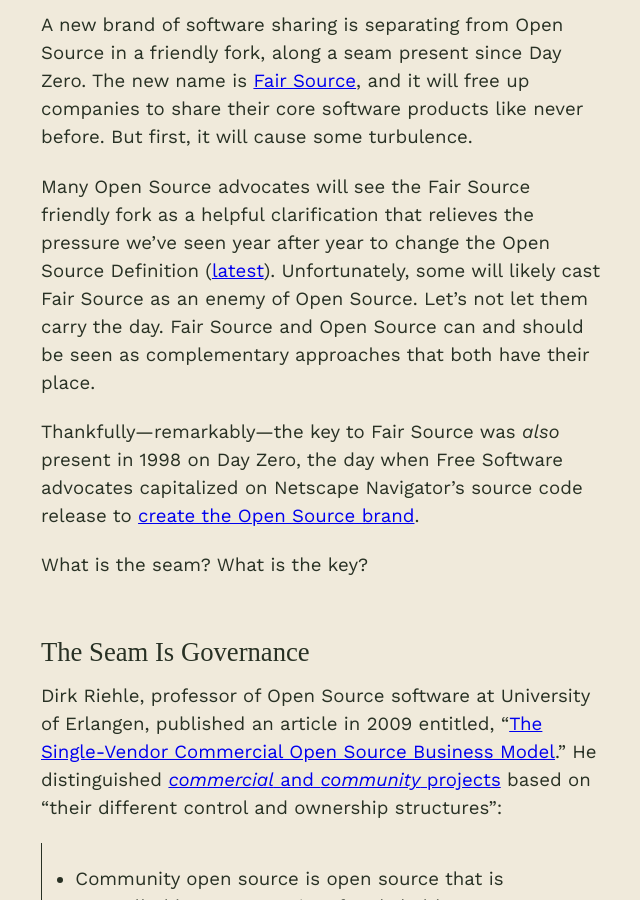
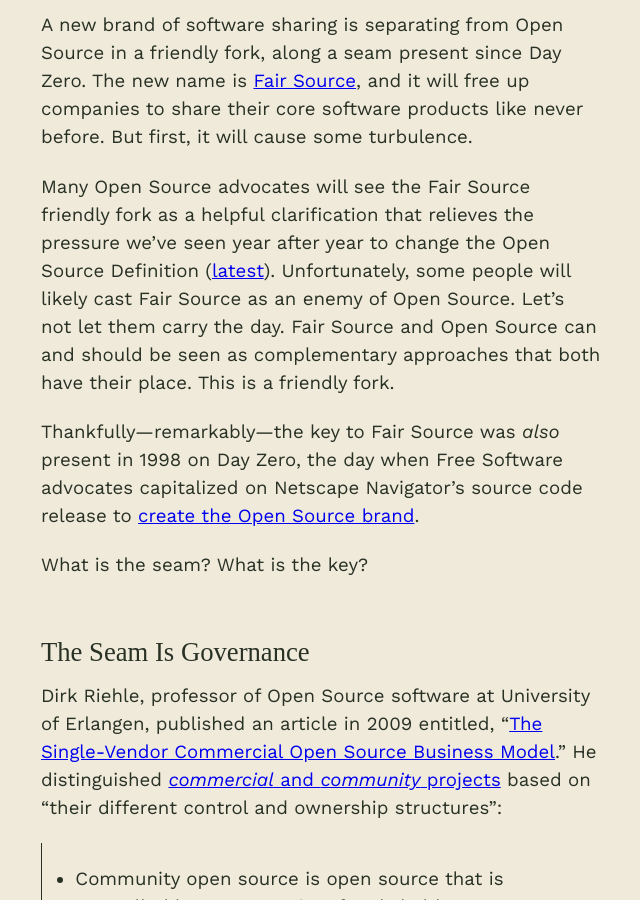
Before and after one commit to chadwhitacre/openpath, a Jekyll site: the page built from 2024/fork/index.md, in a window 1280 px wide and 900 px high, scrolled down 598 px. Shown: the whole window, without its empty margins (319-959 px from the left). Built offline with Jekyll 4.4.1, drawn with Linux system fonts in a browser that asks for light colours; some web fonts are replaced; comment, search, counter and statistics services are not loaded.

Commit message:
More friendly, friendly everywhere

```diff
--- a/2024/fork/index.md
+++ b/2024/fork/index.md
@@ -13,9 +13,9 @@
 clarification that relieves the pressure we've seen year after year to change
 the Open Source Definition
 ([latest](https://danb.me/blog/futo-open-source-definition/)). Unfortunately,
-some will likely cast Fair Source as an enemy of Open Source. Let's not
+some people will likely cast Fair Source as an enemy of Open Source. Let's not
 let them carry the day. Fair Source and Open Source can and should be seen as
-complementary approaches that both have their place.
+complementary approaches that both have their place. This is a friendly fork.
 
 Thankfully—remarkably—the key to Fair Source was _also_ present in 1998 on Day
 Zero, the day when Free Software advocates capitalized on Netscape Navigator's
```
